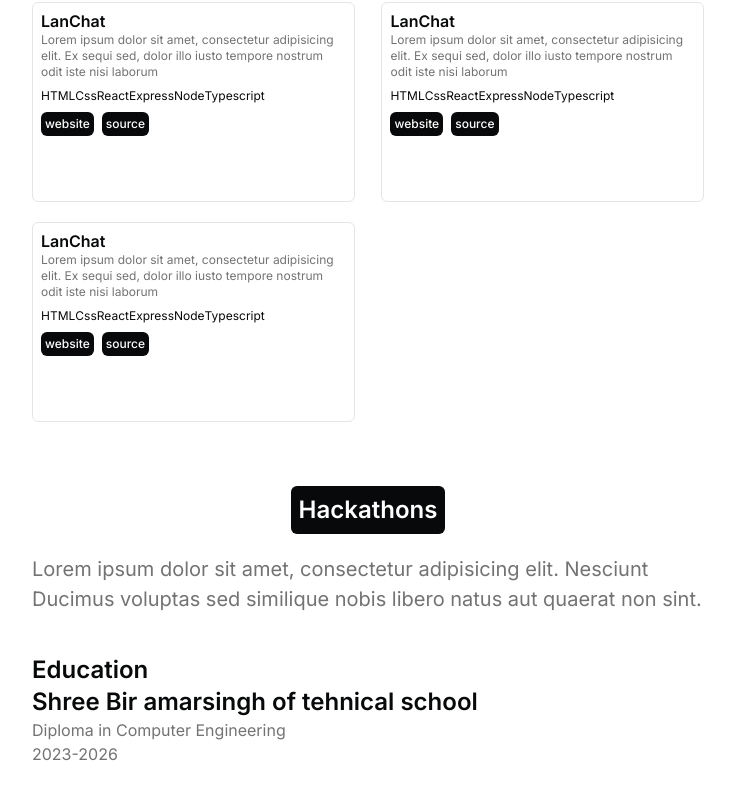
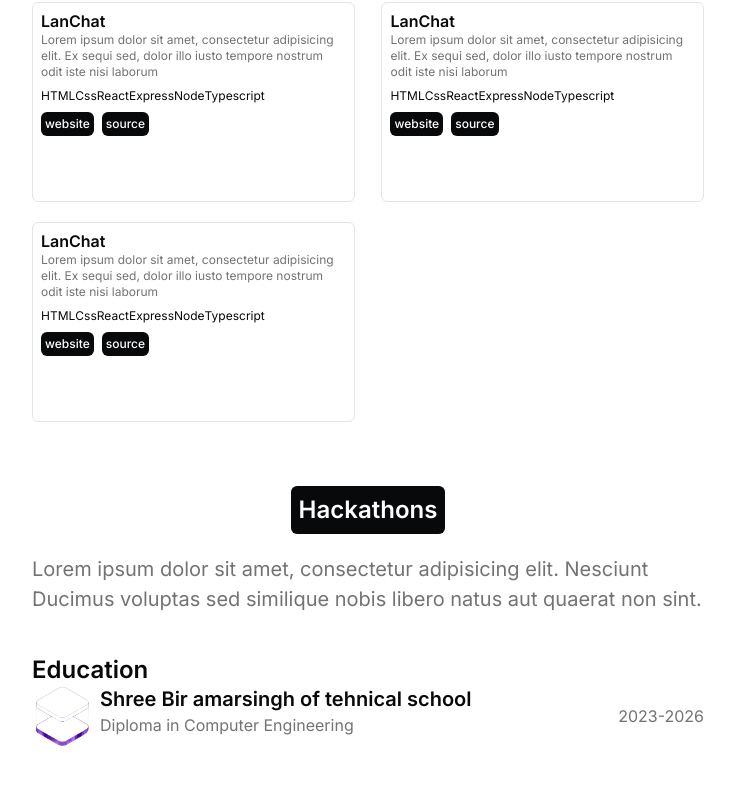
Before and after one commit to David-Rai/portfolio, a React (Vite) app: page / in a window 1280 px wide. Shown: the part 826-1626 px from the top of the page, without its empty margins (272-1007 px from the left). Before the commit the page ends 1592 px from the top, so only its background shows below. Built offline with nearby package versions, Linux system fonts and the light colour scheme.

Commit message:
Feat:Education section completed

```diff
--- a/index.html
+++ b/index.html
@@ -9,7 +9,7 @@
     <meta name="viewport" content="width=device-width, initial-scale=1.0" />
     <title>port</title>
   </head>
-  <body>
+  <body class="">
     <div id="root"></div>
     <script type="module" src="/src/main.jsx"></script>
   </body>
--- a/src/components/Education.jsx
+++ b/src/components/Education.jsx
@@ -1,23 +1,31 @@
 import React from "react";
+import SchoolLogo from "../assets/hero.png";
 
 const Education = () => {
   return (
-    <section className="w-full">
+    <section className="w-full flex flex-col">
       <h1>Education</h1>
 
       {/* College */}
-      <div>
-        {/* logo */}
-        <div>
-          <img src="" alt="" />
+      <div className="flex items-center justify-between gap-2 h-full">
+        <div className="flex gap-2">
+          {/* logo */}
+          <div className="h-[60px] w-[60px]  rounded-full overflow-hidden">
+            <img
+              src={SchoolLogo}
+              alt="logo"
+              className="h-full w-full object-contain"
+            />
+          </div>
+          <div>
+            <h1 className="text-[20px]">
+              Shree Bir amarsingh of tehnical school
+            </h1>
+            <p>Diploma in Computer Engineering</p>
+          </div>
         </div>
 
-        <div>
-          <h1>Shree Bir amarsingh of tehnical school</h1>
-          <p>Diploma in Computer Engineering</p>
-        </div>
-
-        <div>
+        <div className=" h-full">
           <p>2023-2026</p>
         </div>
       </div>
--- a/src/index.css
+++ b/src/index.css
@@ -14,7 +14,7 @@
   --color-text: #ffffff;
   --color-bg: #08090a;
   --color-text-secondary: #737373;
-  --color-border: #e5e5e5;
+  --color-border: #262626;
 }
 
 @theme {
@@ -23,7 +23,9 @@
   --color-text-secondary: var(--color-text-secondary);
   --color-border: var(--color-border);
 }
-
+body,html{
+  background-color: var(--color-bg);
+}
 @layer base{
   h1{
     @apply text-2xl text-text font-semibold
--- a/src/pages/Home.jsx
+++ b/src/pages/Home.jsx
@@ -8,7 +8,7 @@ import MyProject from "../components/MyProjects";
 
 const Home = () => {
   return (
-    <main className="min-h-screen max-w-2xl mx-auto bg-bg">
+    <main className="min-h-screen max-w-2xl mx-auto bg-bg pb-16">
       {/* top heading section */}
       <TopHeading></TopHeading>
 
```
